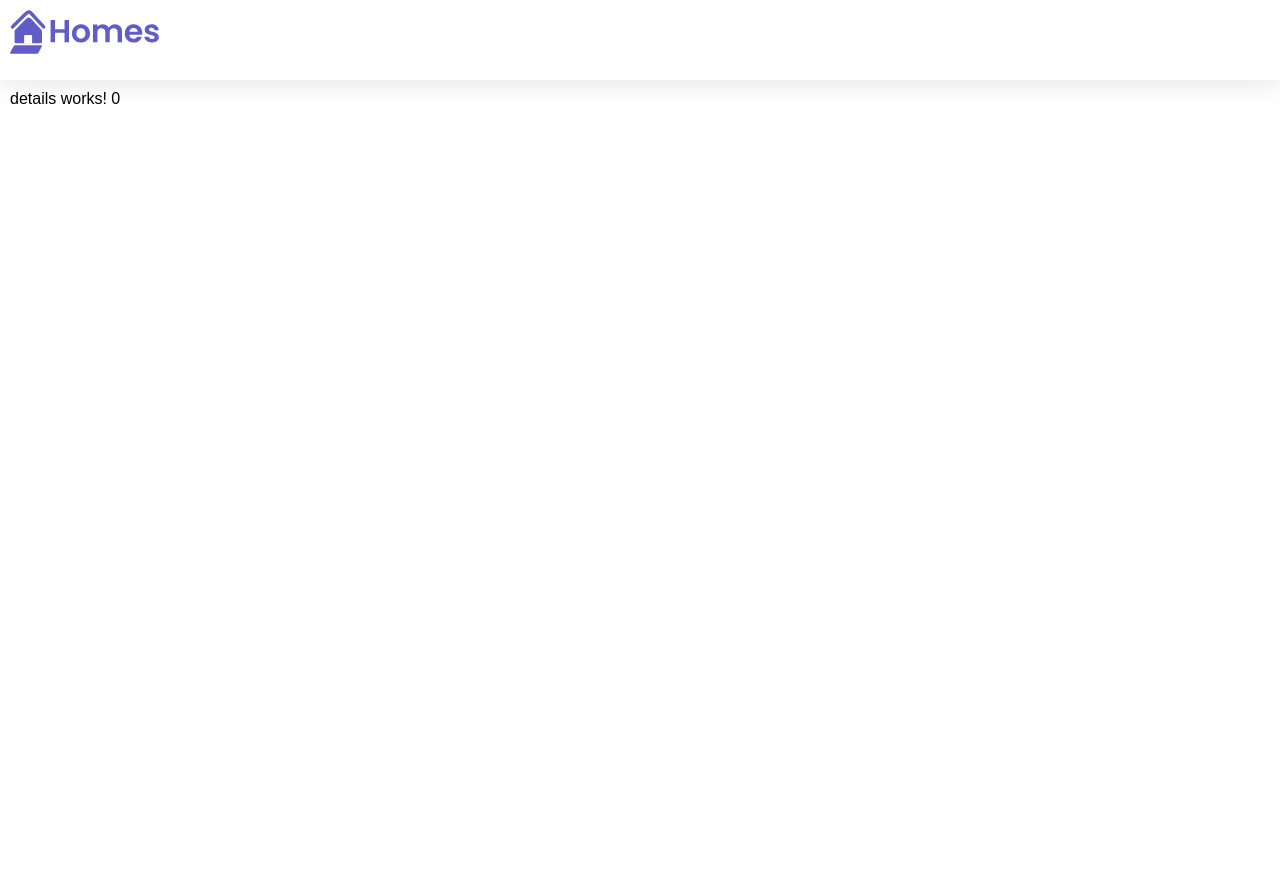
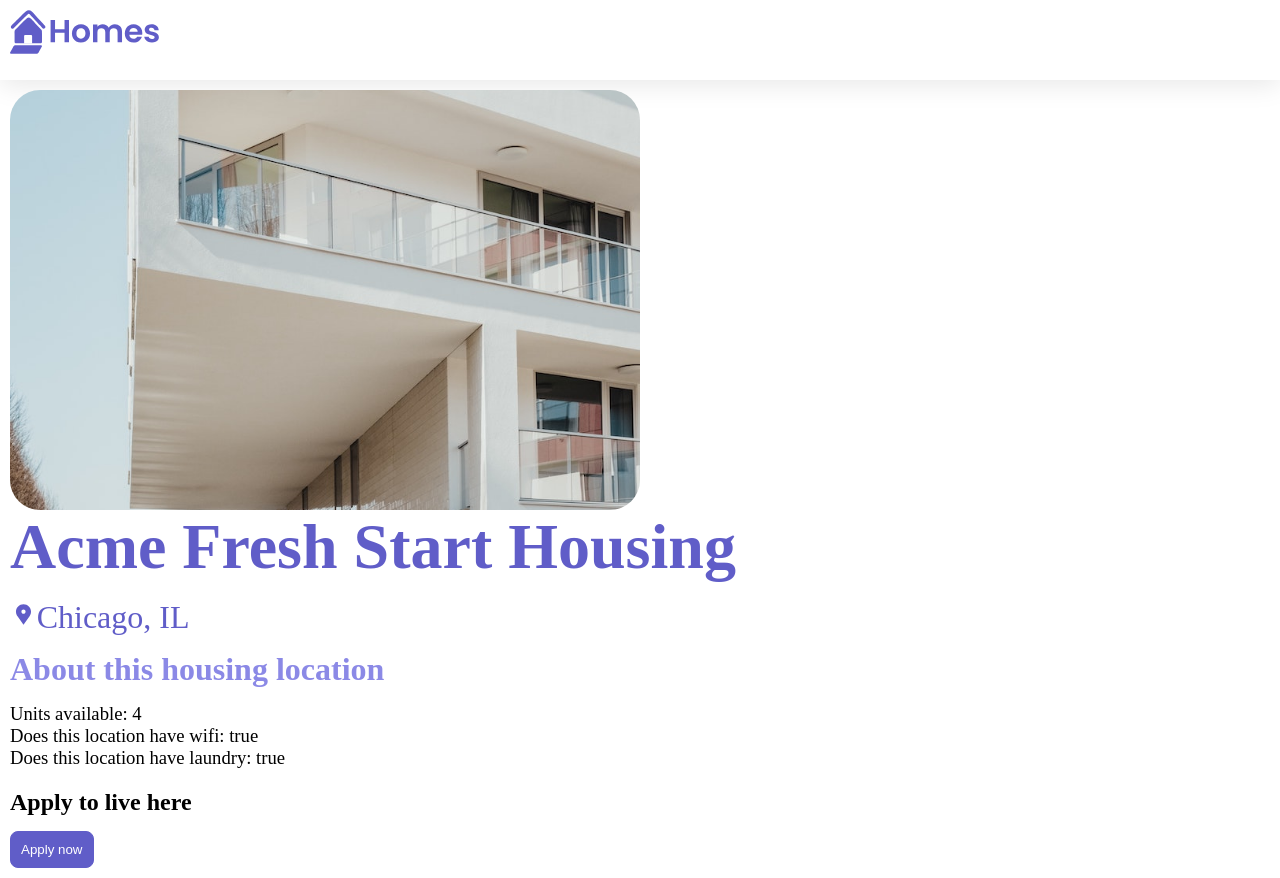
Before and after one commit to pascal-emde/homes-frontend, an Angular app: page /details/0 in a window 1280 px wide. Before the commit the page ends 800 px from the top, so only its background shows below. Built offline with nearby package versions, Linux system fonts and the light colour scheme.

Commit message:
adds elements to details component

```diff
--- a/src/app/details/details.component.css
+++ b/src/app/details/details.component.css
@@ -0,0 +1,83 @@
+/* src/app/details/details.component.css */
+
+.detail {
+    font-family: Bahnschrift, serif;
+    display: grid;
+    grid-column: 1;
+}
+
+.listing-photo {
+    height: 420px;
+    width: 50%;
+    object-fit: cover;
+    border-radius: 30px;
+    float: right;
+}
+
+.listing-description {
+    color: var(--primary-color);
+}
+
+.listing-heading {
+    font-size: 48pt;
+    font-weight: bold;
+    margin-bottom: 15px;
+}
+
+.listing-location::before {
+    content: url('/assets/location-pin.svg') / '';
+}
+
+.listing-location {
+    font-size: 24pt;
+    margin-bottom: 15px;
+}
+
+.listing-features > .section-heading {
+    color: var(--secondary-color);
+    font-size: 24pt;
+    margin-bottom: 15px;
+}
+
+.listing-features {
+    margin-bottom: 20px;
+}
+
+.listing-features li {
+    font-size: 14pt;
+}
+
+li {
+    list-style-type: none;
+}
+
+.listing-apply .section-heading {
+    font-size: 18pt;
+    margin-bottom: 15px;
+}
+
+label, input {
+    display: block;
+}
+label {
+    color: var(--secondary-color);
+    font-weight: bold;
+    text-transform: uppercase;
+    font-size: 12pt;
+}
+input {
+    font-size: 16pt;
+    margin-bottom: 15px;
+    padding: 10px;
+    width: 400px;
+    border-top: none;
+    border-right: none;
+    border-left: none;
+    border-bottom: solid .3px;
+}
+@media (max-width: 1024px) {
+    .listing-photo {
+        width: 100%;
+        height: 400px;
+    }
+}
--- a/src/app/details/details.component.ts
+++ b/src/app/details/details.component.ts
@@ -1,23 +1,47 @@
 import { Component, inject } from '@angular/core';
 import { CommonModule } from '@angular/common';
 import { ActivatedRoute } from "@angular/router";
+import { HousingService } from "../housing.service";
+import { HousingLocation } from "../housing-location/housing-location";
 
 @Component({
   selector: 'app-details',
   standalone: true,
   imports: [CommonModule],
   template: `
-    <p>
-      details works! {{ housingLocationId }}
-    </p>
+    <article class="detail">
+      <img class="listing-photo" [src]="housingLocation?.photo">
+
+      <section class="listing-description">
+        <h2 class="listing-heading">{{ housingLocation?.name }}</h2>
+        <p class="listing-location">{{ housingLocation?.city}}, {{ housingLocation?.state }}</p>
+      </section>
+
+      <section class="listing-features">
+        <h2 class="section-heading">About this housing location</h2>
+        <ul>
+          <li>Units available: {{ housingLocation?.availableUnits }}</li>
+          <li>Does this location have wifi: {{ housingLocation?.wifi }}</li>
+          <li>Does this location have laundry: {{ housingLocation?.laundry }}</li>
+        </ul>
+      </section>
+
+      <section class="listing-apply">
+        <h2 class="section-heading">Apply to live here</h2>
+        <button class="primary" type="button">Apply now</button>
+      </section>
+
+    </article>
   `,
   styleUrls: ['./details.component.css']
 })
 export class DetailsComponent {
   route: ActivatedRoute = inject(ActivatedRoute);
-  housingLocationId = 0;
+  housingService: HousingService = inject(HousingService);
+  housingLocation: HousingLocation | undefined;
 
   constructor() {
-    this.housingLocationId = Number(this.route.snapshot.params['id']);
+    const housingLocationId = Number(this.route.snapshot.params['id']);
+    this.housingLocation = this.housingService.getHousingLocationById(housingLocationId);
   }
 }
```
